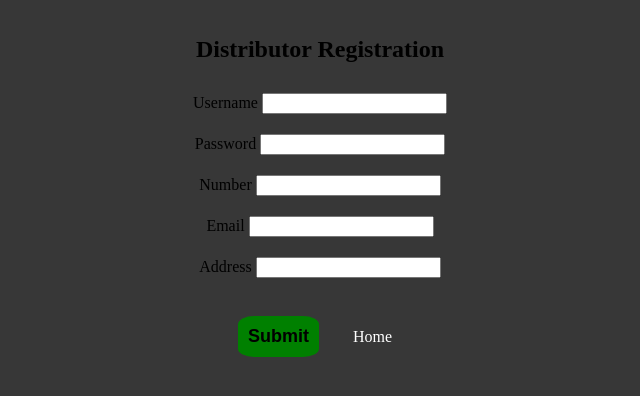
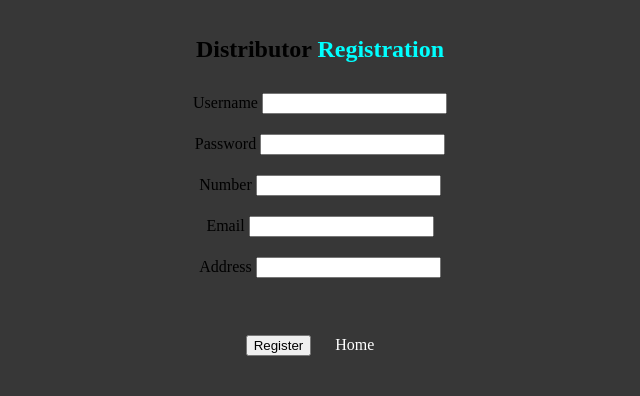
Before and after one commit to sriramvolkaji101/Food-Supply-Chain, a plain HTML site: page distributor.html in a window 1280 px wide. Shown: the whole page, without its empty margins (320-960 px from the left). Drawn offline with Linux system fonts and the light colour scheme.

Commit message:
Update distributor.html

```diff
--- a/distributor.html
+++ b/distributor.html
@@ -3,21 +3,24 @@
 <html>
     <head>
         <title>Distributor Registration</title>
+        <meta charset="UTF-8">
+        <meta name="viewport" content="width=device-width, initial-scale=1">
         <link href="./style.css" rel="stylesheet"/>
     </head>
 
     <body>
-        <h1>Distributor Registration</h1>
+
 
         <form class="form">
+            <h1>Distributor <span>Registration</span></h1>
             <div>
                 <label for="fname">Username</label>
-                <input type="text" id="uname" name="uname" value=""><br>
+                <input type="text" id="uname" name="uname" title="uname"><br>
             </div>
 
             <div>
                 <label for="lname">Password</label>
-                <input type="text" id="Password" name="Password" value=""><br>
+                <input type="text" id="Password" name="Password" title="uname"><br>
             </div>
 
             <div>
@@ -35,8 +38,10 @@
                 <input type="text" id="address" name="address" value=""><br>
             </div>
             <br>
-            <input  class="submit" type="submit" value="Submit">
-            <a href="./index.html">Home</a>
+            <div class="b">
+            <button class="gg">Register</button>
+            <a class="an" href="./index.html">Home</a>
+            </div>
           </form>
     </body>
 </html>
```
